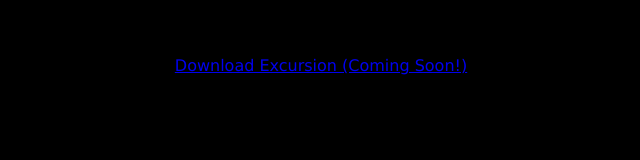
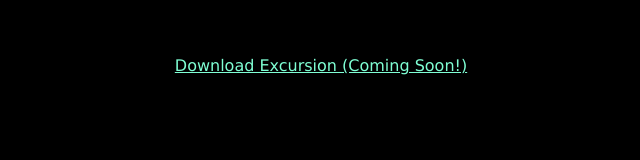
Before and after one commit to TravisMcgarry/excursion, a plain HTML site: page index.html in a window 1280 px wide. Shown: the whole page, without its empty margins (319-959 px from the left). Drawn offline with Linux system fonts and the light colour scheme.

```diff
--- a/index.html
+++ b/index.html
@@ -9,7 +9,7 @@
 </head>
 <body>
 <h1 class="header--main"></h1>Discover hidden places in the world around you</h1>
-<p><a href="#">Download Excursion (Coming Soon!)</a></p>
+<p><a class="link--cta" href="#">Download Excursion (Coming Soon!)</a></p>
 
 </body>
 </html>
--- a/resources/css/style.css
+++ b/resources/css/style.css
@@ -9,3 +9,9 @@
 font: size 50px; ;
 color: white;
 }
+
+.link--cta {
+font-size: 16px;
+color: aquamarine;
+
+}
```
